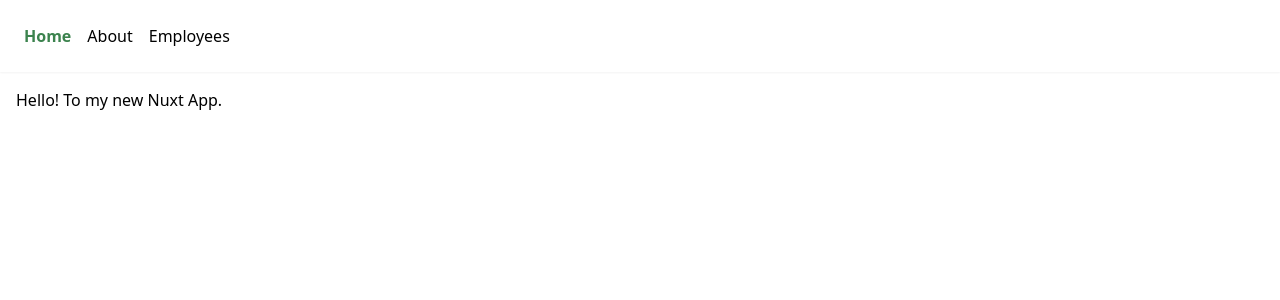
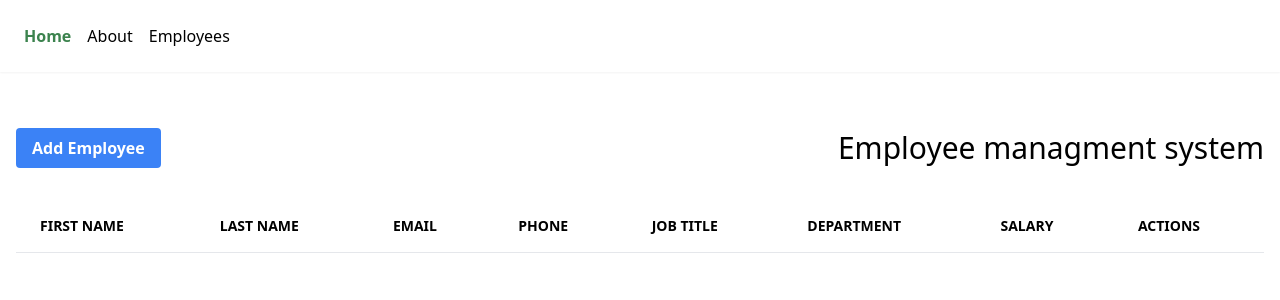
Before and after one commit to giuli9r/crud-app-nuxt, a Nuxt app in the folder nuxt-app/: page / in a window 1280 px wide. Shown: the top 300 px of the page. Built offline with nearby package versions, Linux system fonts and the light colour scheme.

Commit message:
feat: implement employee management index, creation form, and statistics dashboard pages

```diff
--- a/nuxt-app/pages/index.vue
+++ b/nuxt-app/pages/index.vue
@@ -1,15 +1,81 @@
 <template>
-    <div>
-        <p> Hello! To my new Nuxt App.</p>
+    <div class="container mx-auto mt-10">
+        <div class="flex items-center justify-between mb-8">
+            <!-- <h1 class="text-2xl font-bold mb-6"> Employee</h1> -->
+            <NuxtLink to="/employee/create"
+                class="bg-blue-500 hover:bg-blue-700 text-white font-bold py-2 px-4 rounded">
+                Add Employee
+            </NuxtLink>
+            <h1 class="text-3xl front-bold ml-4"> Employee managment system</h1>
+        </div>
+        <table class="text-left w-full border-collapse">
+            <thead>
+                <tr clas="bg-gray-200">
+                    <th
+                        class="py-4 px-6 bg-grey-lightest font-bold uppercase text-sm text-grey-dark border-b border-grey-light">
+                        First Name</th>
+                    <th
+                        class="py-4 px-6 bg-grey-lightest font-bold uppercase text-sm text-grey-dark border-b border-grey-light">
+                        Last Name</th>
+                    <th
+                        class="py-4 px-6 bg-grey-lightest font-bold uppercase text-sm text-grey-dark border-b border-grey-light">
+                        Email</th>
+                    <th
+                        class="py-4 px-6 bg-grey-lightest font-bold uppercase text-sm text-grey-dark border-b border-grey-light">
+                        Phone</th>
+                    <th
+                        class="py-4 px-6 bg-grey-lightest font-bold uppercase text-sm text-grey-dark border-b border-grey-light">
+                        Job Title</th>
+                    <th
+                        class="py-4 px-6 bg-grey-lightest font-bold uppercase text-sm text-grey-dark border-b border-grey-light">
+                        Department</th>
+                    <th
+                        class="py-4 px-6 bg-grey-lightest font-bold uppercase text-sm text-grey-dark border-b border-grey-light">
+                        Salary</th>
+                    <th
+                        class="py-4 px-6 bg-grey-lightest font-bold uppercase text-sm text-grey-dark border-b border-grey-light">
+                        Actions</th>
+                </tr>
+            </thead>
+            <tbody>
+                <tr v-for="(employee, index) in employees" :key="employee.id" class="hover:bg-grey-lighter">
+                    <td class="py-4 px-6 border-b border-grey-light">{{ index + 1 }}</td>
+                    <td class="py-4 px-6 border-b border-grey-light">{{ employee.first_name }}</td>
+                    <td class="py-4 px-6 border-b border-grey-light">{{ employee.last_name }}</td>
+                    <td class="py-4 px-6 border-b border-grey-light">{{ employee.email }}</td>
+                    <td class="py-4 px-6 border-b border-grey-light">{{ employee.phone }}</td>
+                    <td class="py-4 px-6 border-b border-grey-light">{{ employee.job_title }}</td>
+                    <td class="py-4 px-6 border-b border-grey-light">{{ employee.department }}</td>
+                    <td class="py-4 px-6 border-b border-grey-light">{{ employee.salary }}</td>
+                </tr>
+            </tbody>
+        </table>
+
     </div>
 </template>
 
 <script>
-    export default {
+export default {
 
+    data() {
+        return {
+            employees: [],
+        }
+    },
+    mounted() {
+        this.loadEmployees();
+    },
+    methods: {
+        async loadEmployees() {
+            if (localStorage.getItem('employees')) {
+                this.employees = JSON.parse(localStorage.getItem('employees'));
+            }
+            // this.items = await this.$axios.$get('/employees');
+        }
     }
+
+
+}
 </script>
 
-<style lang="scss" scoped>
-
-</style>
+<style lang="scss" scoped></style>
```
